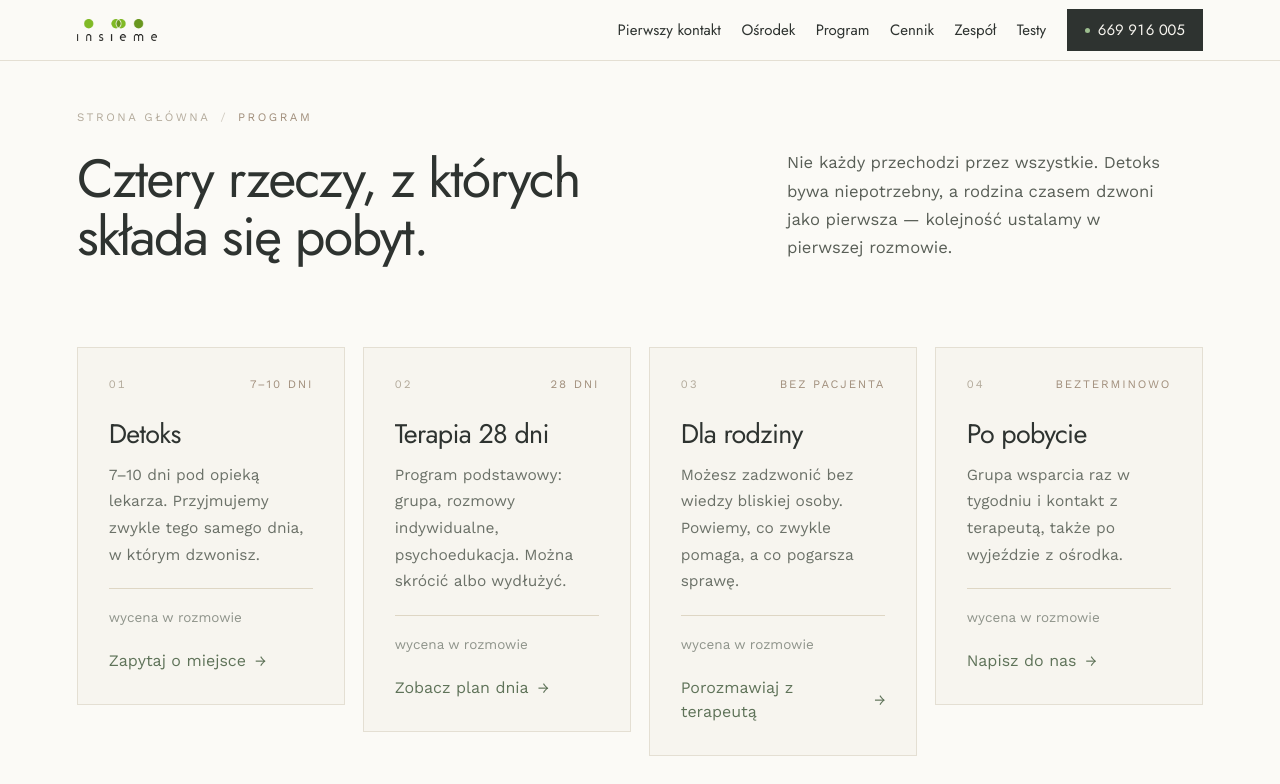
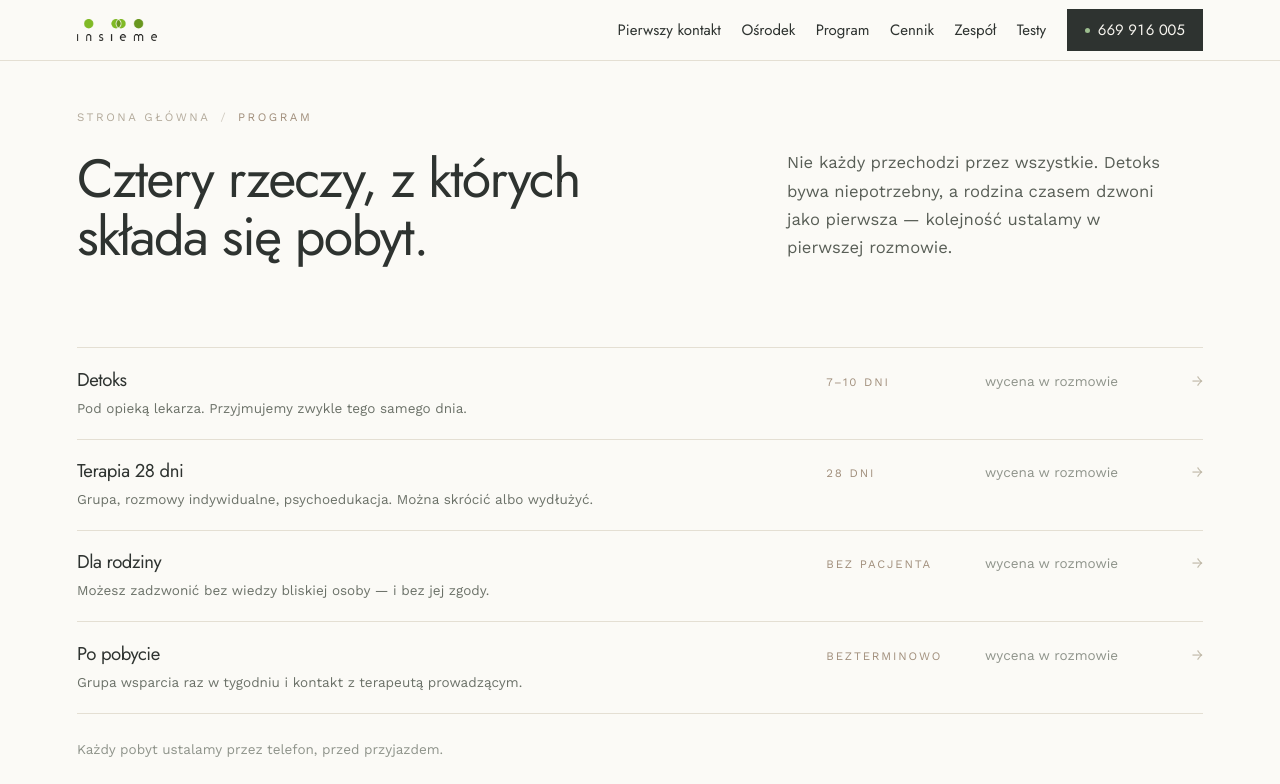
Before and after one commit to frankot/inseme, a Next.js app: page /program in a window 1280 px wide. Shown: the top 784 px of the page. Built offline with nearby package versions, Linux system fonts and the light colour scheme.

Commit message:
program change

```diff
--- a/src/app/(site)/program/page.tsx
+++ b/src/app/(site)/program/page.tsx
@@ -2,7 +2,7 @@ import type { Metadata } from "next";
 
 import { JedenDzien } from "@/components/site/sections/jeden-dzien";
 import { Container } from "@/components/site/ui/container";
-import { ProgramCard } from "@/components/site/ui/program-card";
+import { ProgramList } from "@/components/site/ui/program-list";
 import { SubpageLayout } from "@/components/site/chrome/subpage-layout";
 import { cennikTeaserDefaults } from "@/content/cennik";
 import { programDefaults } from "@/content/home";
@@ -27,17 +27,10 @@ export default function ProgramPage() {
       breadcrumb={[{ label: "Strona główna", href: "/" }, { label: "Program" }]}
     >
       <Container className="pb-section-lg">
-        <div className="grid gap-gap [grid-template-columns:repeat(auto-fit,minmax(248px,1fr))]">
-          {programDefaults.cards.map((card, i) => (
-            <div key={card.id} id={card.id} className="scroll-mt-[calc(var(--nav-h-sticky)+12px)]">
-              <ProgramCard
-                card={card}
-                delay={i * 70}
-                noPriceLabel={cennikTeaserDefaults.noPriceLabel}
-              />
-            </div>
-          ))}
-        </div>
+        <ProgramList
+          cards={programDefaults.cards}
+          noPriceLabel={cennikTeaserDefaults.noPriceLabel}
+        />
 
         <p className="mt-[clamp(18px,2vw,26px)] text-meta text-ink-300">
           {programDefaults.note}
--- a/src/components/site/sections/program.tsx
+++ b/src/components/site/sections/program.tsx
@@ -1,25 +1,37 @@
 import { Cta } from "@/components/site/ui/cta";
-import { ProgramCard } from "@/components/site/ui/program-card";
+import { ProgramList } from "@/components/site/ui/program-list";
 import { Reveal } from "@/components/site/ui/reveal";
 import { Section } from "@/components/site/ui/section";
-import { PRICES_ARE_REAL, cennikTeaserDefaults, type CennikContent } from "@/content/cennik";
-import { programDefaults, type ProgramContent } from "@/content/home";
+import {
+  PRICES_ARE_REAL,
+  cennikTeaserDefaults,
+  type CennikContent,
+} from "@/content/cennik";
+import {
+  contactDefaults,
+  programDefaults,
+  type ProgramContent,
+  type SiteContact,
+} from "@/content/home";
 
 /**
- * "Program i ceny" — what a stay is made of and what each part costs, in one
- * band. They used to be a programme section with no prices anywhere on the site
- * and a footer link to a cennik that did not exist; someone comparing ośrodki
- * was doing both jobs at once and the page helped with neither.
+ * "Program i ceny" — what a stay is made of and what each part costs.
  *
- * The day plan moved to /program with the rest of the detail — on the homepage
- * a twelve-row timetable was the longest thing on the page and the least read.
+ * A tariff list rather than a card grid: Zespół above and Opinie below are both
+ * grids of cards, and prices only become comparable when they line up in a
+ * column. See `ProgramList`.
+ *
+ * The day plan lives on /program with the rest of the detail — on the homepage
+ * a twelve-row timetable was the longest block on the page and the least read.
  */
 export function Program({
   content = programDefaults,
   cennik = cennikTeaserDefaults,
+  contact = contactDefaults,
 }: {
   content?: ProgramContent;
   cennik?: CennikContent;
+  contact?: SiteContact;
 }) {
   return (
     <Section
@@ -30,26 +42,20 @@ export function Program({
       lead={cennik.lead}
       action={<Cta href={cennik.href}>{cennik.linkLabel}</Cta>}
     >
-      <div className="grid gap-gap [grid-template-columns:repeat(auto-fit,minmax(248px,1fr))]">
-        {content.cards.map((card, i) => (
-          <ProgramCard
-            key={card.id}
-            card={card}
-            delay={i * 70}
-            noPriceLabel={cennik.noPriceLabel}
-          />
-        ))}
-      </div>
+      <ProgramList cards={content.cards} noPriceLabel={cennik.noPriceLabel} />
 
       {/*
-        Until the real price list lands the cards all read "wycena w rozmowie",
+        Until the real price list lands every row reads "wycena w rozmowie",
         which on its own looks evasive — this says why, and says the call costs
-        nothing. It removes itself once the numbers are published.
+        nothing. It swaps for the standing note once the numbers are published.
       */}
-      <Reveal className="mt-[clamp(20px,2.2vw,30px)] flex flex-wrap items-baseline gap-x-8 gap-y-2">
-        <p className="max-w-[44em] text-meta text-ink-300">
+      <Reveal className="mt-[clamp(16px,1.8vw,24px)] flex flex-wrap items-center justify-between gap-x-10 gap-y-5">
+        <p className="max-w-[42em] text-meta text-ink-300">
           {PRICES_ARE_REAL ? cennik.note : cennik.noPriceLead}
         </p>
+        <Cta href={`tel:${contact.phoneHref}`} variant="solid" className="tabular-nums">
+          Zapytaj o cenę: {contact.phone}
+        </Cta>
       </Reveal>
     </Section>
   );
--- a/src/components/site/ui/program-card.tsx
+++ /dev/null
@@ -1,66 +0,0 @@
-import { Cta } from "@/components/site/ui/cta";
-import { Reveal } from "@/components/site/ui/reveal";
-import { priceFor } from "@/content/cennik";
-import type { ProgramCard as ProgramCardData } from "@/content/home";
-
-/**
- * One element of a stay, with what it costs.
- *
- * The price is the whole point of pairing these cards with the cennik: someone
- * comparing three ośrodki is answering "what do I get" and "what does it cost"
- * at the same time, and splitting those across two sections made them do the
- * work twice. `priceFor` returns null until the real list is in, and the card
- * falls back to the honest line rather than inventing a number.
- */
-export function ProgramCard({
-  card,
-  delay = 0,
-  noPriceLabel,
-}: {
-  card: ProgramCardData;
-  delay?: number;
-  noPriceLabel: string;
-}) {
-  const price = priceFor(card.id);
-
-  return (
-    <Reveal
-      as="article"
-      delay={delay}
-      className="card-surface flex min-h-[clamp(280px,26vw,340px)] flex-col justify-between gap-7 p-card"
-    >
-      <div className="flex items-baseline justify-between gap-3">
-        <span className="text-eyebrow tabular-nums tracking-[0.18em] text-clay-400">
-          {card.index}
-        </span>
-        <span className="text-eyebrow uppercase tracking-[0.16em] text-clay-600">
-          {card.meta}
-        </span>
-      </div>
-
-      <div>
-        <h3 className="mb-[13px] font-heading text-heading text-ink-900">
-          {card.title}
-        </h3>
-        <p className="mb-5 text-body text-ink-400">{card.body}</p>
-
-        <p className="mb-5 border-t border-line-warm pt-4">
-          {price ? (
-            <>
-              <span className="font-heading text-[clamp(21px,1.9vw,26px)] leading-none tracking-[-0.03em] tabular-nums text-ink-900">
-                {price.priceFrom}
-              </span>
-              {price.priceUnit && (
-                <span className="ml-2 text-meta text-ink-300">{price.priceUnit}</span>
-              )}
-            </>
-          ) : (
-            <span className="text-meta text-ink-300">{noPriceLabel}</span>
-          )}
-        </p>
-
-        <Cta href={card.href}>{card.linkLabel}</Cta>
-      </div>
-    </Reveal>
-  );
-}
--- /dev/null
+++ b/src/components/site/ui/program-list.tsx
@@ -0,0 +1,109 @@
+import Link from "next/link";
+
+import { Reveal } from "@/components/site/ui/reveal";
+import { priceFor } from "@/content/cennik";
+import type { ProgramCard } from "@/content/home";
+
+/**
+ * What a stay is made of and what each part costs, as a tariff rather than a
+ * grid of cards.
+ *
+ * Two reasons it is a list. Visually, Zespół above and Opinie below are both
+ * card grids, and a third in between made the middle of the page one texture.
+ * Practically, a price belongs in a column: someone comparing ośrodki reads
+ * down the right-hand edge, and four prices scattered across four boxes cannot
+ * be compared at all.
+ *
+ * The numerals the cards carried are gone on purpose — detoks, terapia, rodzina
+ * and opieka po pobycie are a menu, not a sequence, and numbering them implied
+ * an order of events that does not exist.
+ */
+export function ProgramList({
+  cards,
+  noPriceLabel,
+  className,
+}: {
+  cards: ProgramCard[];
+  /** Shown in the price column until the real list is published. */
+  noPriceLabel: string;
+  className?: string;
+}) {
+  return (
+    <ul className={`m-0 list-none border-t border-line-strong p-0 ${className ?? ""}`}>
+      {cards.map((card, i) => (
+        <Row key={card.id} card={card} delay={i * 60} noPriceLabel={noPriceLabel} />
+      ))}
+    </ul>
+  );
+}
+
+function Row({
+  card,
+  delay,
+  noPriceLabel,
+}: {
+  card: ProgramCard;
+  delay: number;
+  noPriceLabel: string;
+}) {
+  const price = priceFor(card.id);
+
+  return (
+    <Reveal
+      as="li"
+      id={card.id}
+      delay={delay}
+      className="border-b border-line-strong scroll-mt-[calc(var(--nav-h-sticky)+12px)]"
+    >
+      <Link
+        href={`/cennik#${card.id}`}
+        // Four columns so the duration and the price each get their own, rather
+        // than stacking in one narrow block with a void beside it. The bleed
+        // lets the hover tint run past the text to the column edge.
+        className="group -mx-[clamp(8px,1vw,16px)] grid grid-cols-1 items-baseline gap-x-[clamp(20px,2.4vw,44px)] gap-y-2.5 px-[clamp(8px,1vw,16px)] py-[clamp(14px,1.5vw,20px)] transition-colors hover:bg-bone md:[grid-template-columns:minmax(0,1fr)_minmax(0,8rem)_minmax(0,11rem)_auto]"
+      >
+        <div className="min-w-0">
+          <h3 className="font-heading text-[clamp(17px,1.45vw,21px)] leading-[1.3] tracking-[-0.025em] text-ink-900">
+            {card.title}
+          </h3>
+          <p className="mt-1.5 max-w-[46em] text-pretty text-meta text-ink-400">
+            {card.body}
+          </p>
+        </div>
+
+        {/*
+          Below the breakpoint the duration and the price share one line; at md
+          the wrapper dissolves (`contents`) and both become grid children of
+          the row again, each in its own column.
+        */}
+        <div className="flex items-baseline justify-between gap-x-5 md:contents">
+          <span className="text-eyebrow uppercase tracking-[0.16em] text-clay-600">
+            {card.meta}
+          </span>
+
+          {price ? (
+            <span className="text-right md:text-right">
+              <span className="font-heading text-[clamp(17px,1.45vw,21px)] leading-none tracking-[-0.03em] tabular-nums text-ink-900">
+                {price.priceFrom}
+              </span>
+              {price.priceUnit && (
+                <span className="mt-1 ml-2 text-meta text-ink-300 md:ml-0 md:block">
+                  {price.priceUnit}
+                </span>
+              )}
+            </span>
+          ) : (
+            <span className="text-meta text-ink-300">{noPriceLabel}</span>
+          )}
+        </div>
+
+        <span
+          aria-hidden
+          className="hidden text-[15px] text-clay-300 transition-[color,transform] duration-300 group-hover:translate-x-1.5 group-hover:text-sage-600 md:block"
+        >
+          →
+        </span>
+      </Link>
+    </Reveal>
+  );
+}
--- a/src/content/cennik.ts
+++ b/src/content/cennik.ts
@@ -63,7 +63,7 @@ export const programPrices: ProgramPrice[] = [
     id: "rodzina",
     name: "Konsultacja dla rodziny",
     unit: "bez pacjenta",
-    priceFrom: "0 zł",
+    priceFrom: "bezpłatnie",
     priceUnit: "pierwsza rozmowa",
     note: "Pierwsza rozmowa telefoniczna jest bezpłatna i nie zobowiązuje do niczego.",
     includes: [
@@ -77,7 +77,7 @@ export const programPrices: ProgramPrice[] = [
     id: "po-pobycie",
     name: "Po pobycie",
     unit: "bezterminowo",
-    priceFrom: "0 zł",
+    priceFrom: "bezpłatnie",
     priceUnit: "dla naszych pacjentów",
     note: "Grupa wsparcia i kontakt z terapeutą po wyjeździe są wliczone w pobyt.",
     includes: [
--- a/src/content/home.ts
+++ b/src/content/home.ts
@@ -314,7 +314,7 @@ export const programDefaults: ProgramContent = {
       index: "01",
       meta: "7–10 dni",
       title: "Detoks",
-      body: "7–10 dni pod opieką lekarza. Przyjmujemy zwykle tego samego dnia, w którym dzwonisz.",
+      body: "Pod opieką lekarza. Przyjmujemy zwykle tego samego dnia.",
       linkLabel: "Zapytaj o miejsce",
       href: "/#kontakt",
     },
@@ -323,7 +323,7 @@ export const programDefaults: ProgramContent = {
       index: "02",
       meta: "28 dni",
       title: "Terapia 28 dni",
-      body: "Program podstawowy: grupa, rozmowy indywidualne, psychoedukacja. Można skrócić albo wydłużyć.",
+      body: "Grupa, rozmowy indywidualne, psychoedukacja. Można skrócić albo wydłużyć.",
       linkLabel: "Zobacz plan dnia",
       href: "/program#dzien",
     },
@@ -332,7 +332,7 @@ export const programDefaults: ProgramContent = {
       index: "03",
       meta: "bez pacjenta",
       title: "Dla rodziny",
-      body: "Możesz zadzwonić bez wiedzy bliskiej osoby. Powiemy, co zwykle pomaga, a co pogarsza sprawę.",
+      body: "Możesz zadzwonić bez wiedzy bliskiej osoby — i bez jej zgody.",
       linkLabel: "Porozmawiaj z terapeutą",
       href: "tel:+48669916005",
     },
@@ -341,7 +341,7 @@ export const programDefaults: ProgramContent = {
       index: "04",
       meta: "bezterminowo",
       title: "Po pobycie",
-      body: "Grupa wsparcia raz w tygodniu i kontakt z terapeutą, także po wyjeździe z ośrodka.",
+      body: "Grupa wsparcia raz w tygodniu i kontakt z terapeutą prowadzącym.",
       linkLabel: "Napisz do nas",
       href: "/#kontakt",
     },
```
